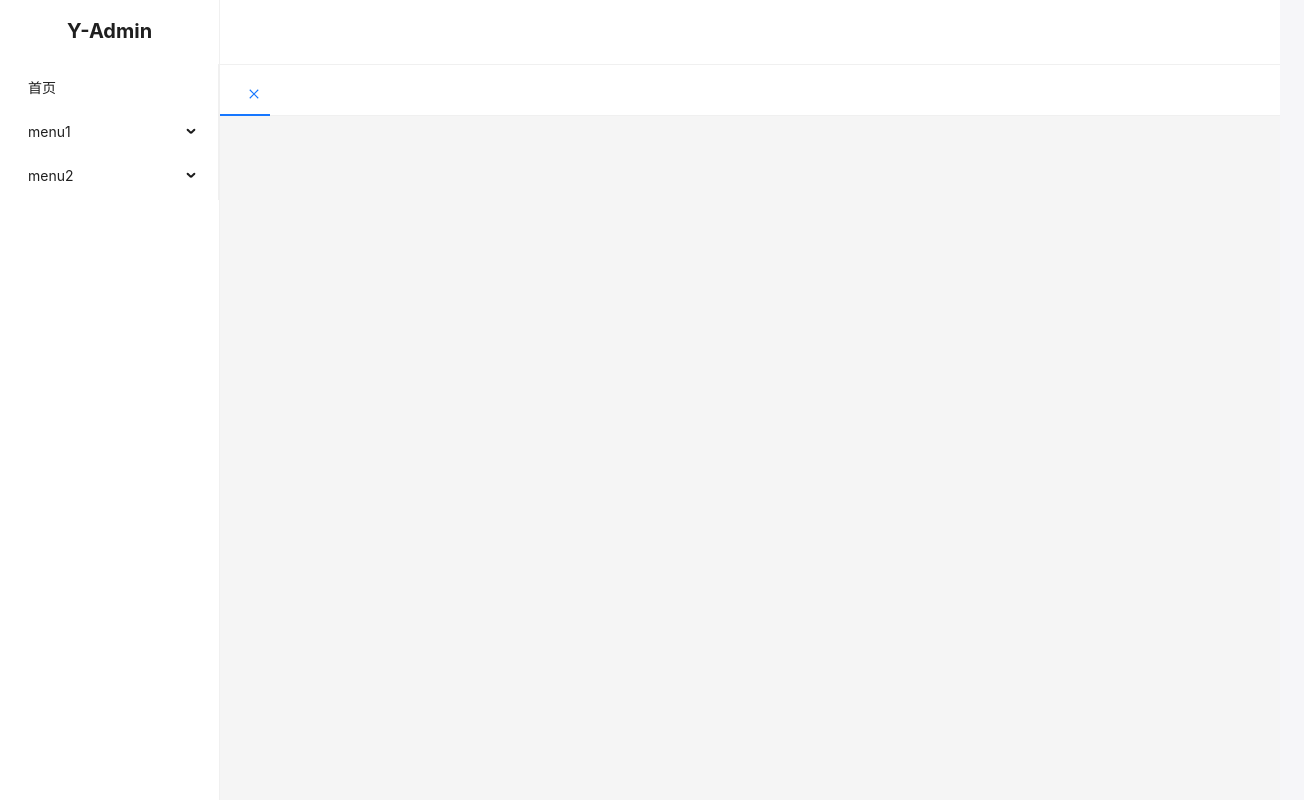
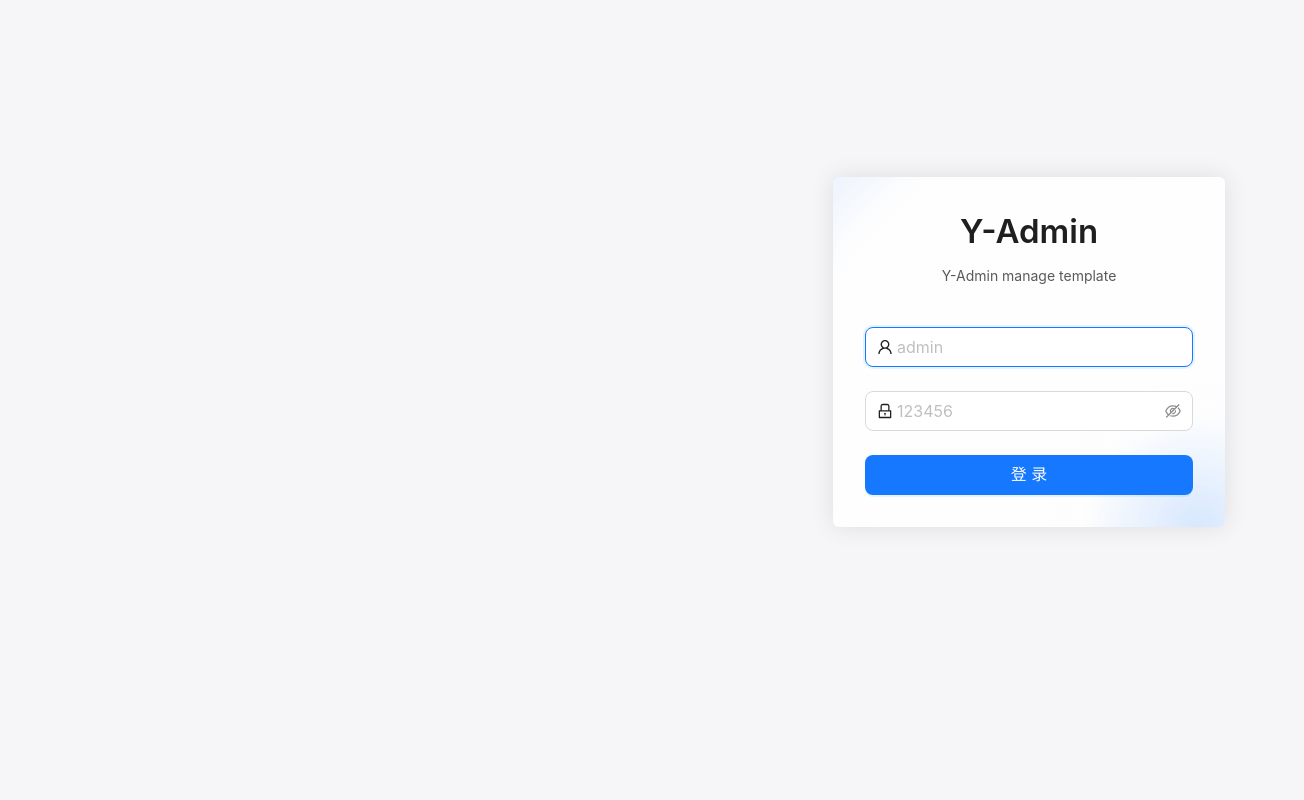
Before and after one commit to Yixi/vite-react-typescript-admin-starter, a React (Vite) app: page / in a window 1280 px wide. Shown: the whole page, 1304 px wide, since content can reach past the window. Built offline with nearby package versions, Linux system fonts and the light colour scheme.

Commit message:
add a login page

```diff
--- a/package.json
+++ b/package.json
@@ -32,6 +32,7 @@
     ]
   },
   "dependencies": {
+    "@ant-design/pro-components": "^2.6.22",
     "@types/lodash": "^4.14.198",
     "@types/react": "^18.2.22",
     "@types/react-dom": "^18.2.7",
--- a/src/layout/Login/index.tsx
+++ b/src/layout/Login/index.tsx
@@ -1,7 +1,61 @@
+import { LoginFormPage, ProFormText } from '@ant-design/pro-components'
+import { UserOutlined, LockOutlined } from '@ant-design/icons'
 import React from 'react'
+import { useSetRecoilState } from 'recoil'
+import { userInfoState } from '@root/store/user'
 
 const LoginPage: React.FC = () => {
-  return <div>LoginPage</div>
+  const setUserInfoState = useSetRecoilState(userInfoState)
+
+  const onLogin = (formValue: { username: string; password: string }) => {
+    if (formValue.username === 'admin' && formValue.password === '123456') {
+      setUserInfoState(true)
+    }
+    return Promise.resolve()
+  }
+
+  return (
+    <div
+      style={{
+        height: 'calc(100vh - 48px)',
+        margin: -24,
+      }}
+    >
+      <LoginFormPage
+        title="Y-Admin"
+        subTitle="Y-Admin manage template"
+        onFinish={onLogin}
+      >
+        <ProFormText
+          name="username"
+          fieldProps={{
+            size: 'large',
+            prefix: <UserOutlined className={'prefixIcon'} />,
+          }}
+          placeholder={'admin'}
+          rules={[
+            {
+              required: true,
+              message: '请输入用户名!',
+            },
+          ]}
+        />
+        <ProFormText.Password
+          name="password"
+          fieldProps={{
+            size: 'large',
+            prefix: <LockOutlined className={'prefixIcon'} />,
+          }}
+          placeholder={'123456'}
+          rules={[
+            {
+              required: true,
+              message: '请输入密码！',
+            },
+          ]}
+        />
+      </LoginFormPage>
+    </div>
+  )
 }
-
 export default React.memo(LoginPage)
--- a/src/layout/Menu/index.tsx
+++ b/src/layout/Menu/index.tsx
@@ -64,9 +64,11 @@ const Menu: React.FC = () => {
       return {
         key,
         label: item?.meta?.title,
+        icon: item?.meta?.icon,
         children: item.children?.map((child: RouteInfo) => ({
           key: child.path,
           label: child?.meta?.title,
+          icon: item?.meta?.icon,
         })),
       }
     })
--- a/src/layout/TabBar/index.module.less
+++ b/src/layout/TabBar/index.module.less
@@ -4,7 +4,10 @@
       margin: 0;
     }
     .ant-tabs .ant-tabs-tab {
-      padding: 12px 10px 12px 20px;
+      padding: 12px 20px;
+    }
+    .ant-tabs .ant-tabs-tab .anticon {
+      margin-right: 0;
     }
   }
 }
--- a/src/layout/TabBar/index.tsx
+++ b/src/layout/TabBar/index.tsx
@@ -5,7 +5,7 @@ import { find, findIndex, last, map } from 'lodash'
 import React, { useEffect, useMemo } from 'react'
 import { useLocation, useNavigate } from 'react-router-dom'
 import styles from './index.module.less'
-import { CloseOutlined } from '@ant-design/icons'
+import { CloseOutlined, ProjectOutlined } from '@ant-design/icons'
 import { RouteInfo } from '@root/types/base'
 
 const TabBar = () => {
@@ -22,15 +22,11 @@ const TabBar = () => {
   }, [routeConfig])
 
   const onRemoveTab = (pathname: string) => {
-    // console.log(pathname)
-    // console.log(tabs)
     const tabIndex = findIndex(tabs, { pathname: pathname })
-    // console.log(tabIndex)
     const newTabs = tabs.filter((tab) => tab.pathname !== pathname)
     setTabs(newTabs)
 
     if (pathname === location.pathname) {
-      // console.log(newTabs)
       let nextTab = newTabs[tabIndex]
       if (!nextTab) {
         nextTab = last(newTabs)
@@ -56,6 +52,7 @@ const TabBar = () => {
       key: tab.pathname,
       label: (
         <Space>
+          {tab.route?.meta?.icon || <ProjectOutlined />}
           <span>{tab.route?.meta?.title || ''}</span>
           <CloseOutlined
             className={styles.close}
--- a/src/pages/App.tsx
+++ b/src/pages/App.tsx
@@ -1,9 +1,11 @@
 import Layout from '@root/layout'
 import Login from '@root/layout/Login'
+import { userInfoState } from '@root/store/user'
 import React from 'react'
+import { useRecoilValue } from 'recoil'
 
 const App: React.FC = () => {
-  const isLogin = true
+  const isLogin = useRecoilValue(userInfoState)
 
   if (isLogin) {
     return <Layout />
--- a/src/routes/index.tsx
+++ b/src/routes/index.tsx
@@ -3,6 +3,7 @@ import App from '@root/pages/App'
 import { RouteObject, createBrowserRouter } from 'react-router-dom'
 import { RouteInfo } from '@root/types/base'
 import Home from '@root/pages/Home'
+import { HomeOutlined } from '@ant-design/icons'
 
 export const routeConfig: RouteInfo[] = [
   {
@@ -11,6 +12,7 @@ export const routeConfig: RouteInfo[] = [
     meta: {
       isMenu: true,
       title: '首页',
+      icon: <HomeOutlined />,
     },
   },
   {
--- /dev/null
+++ b/src/store/user.ts
@@ -0,0 +1,6 @@
+import { atom } from 'recoil'
+
+export const userInfoState = atom({
+  key: 'userInfoState',
+  default: false,
+})
--- a/src/types/base.d.ts
+++ b/src/types/base.d.ts
@@ -1,7 +1,9 @@
+import React from 'react'
 import { RouteObject } from 'react-router-dom'
 export type RouteInfo = Omit<RouteObject, 'children'> & {
   children?: RouteInfo[]
   meta?: {
+    icon?: React.ReactNode
     title?: string
     isMenu?: boolean
   }
```
Also changed, not shown: 1 other file (tests, documents, lock files or other folders).
